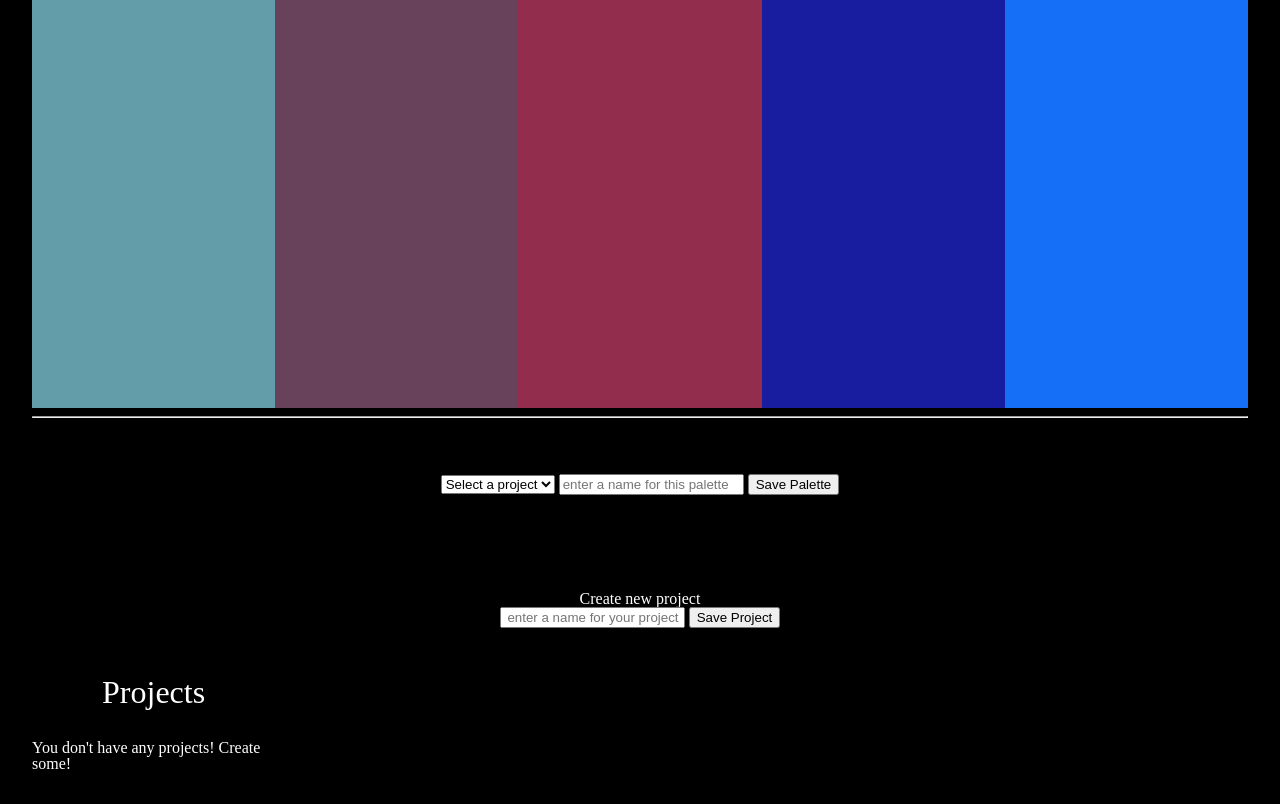
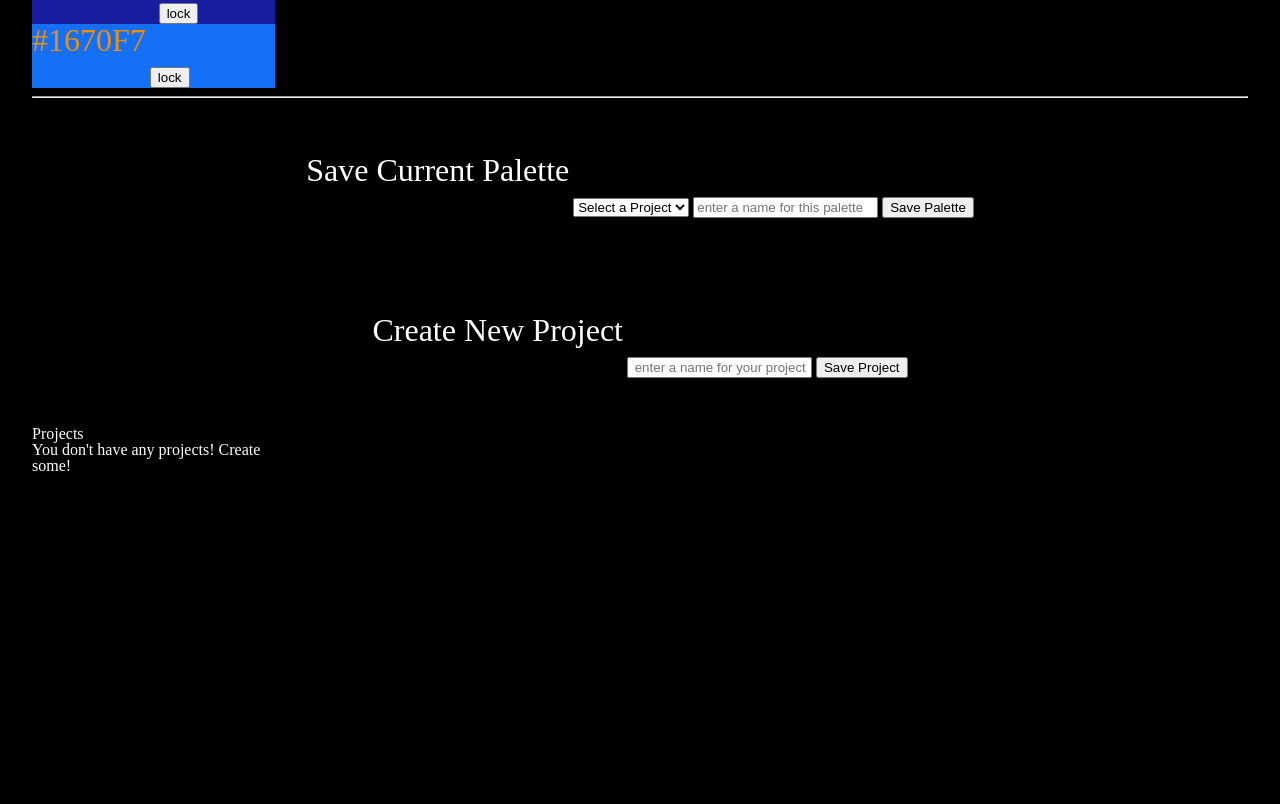
Before and after one commit to jeremiahjstanley/palette-picker, a website: page public/index.html in a window 1280 px wide. Shown: the part 376-1180 px from the top of the page. After the commit the page ends 882 px from the top, so only its background shows below. Drawn offline with nearby package versions, Linux system fonts and the light colour scheme; no server answers.

Commit message:
Change text hierarchy in html, add new headers

```diff
--- a/public/index.html
+++ b/public/index.html
@@ -16,7 +16,7 @@
 		<h1 class="main-header">Palette Picker</h1>
 	</header>
 
-	<main class="palette">
+	<main class="main-palette">
 		<section class='color-0-section'>
 			<h3 class="color-0-text"></h3>
 			<button class='lock-button'>lock</button>
@@ -42,8 +42,9 @@
 	<hr>
 
 	<form class="save-palette-form">
+		<h3>Save Current Palette</h3>
 		<select class='project-dropdown'>
-			<option value='' default>Select a project</option>
+			<option value='' default>Select a Project</option>
 		</select>
 		<input type="text" class="palette-input-field" placeholder="enter a name for this palette">
 		<button class="save-palette-button">Save Palette</button>
@@ -51,14 +52,14 @@
 	</form>
 
 	<form class="save-project-form">
-		<p>Create new project</p>
+		<h3>Create New Project</h3>
 		<input type=text class="project-input-field" placeholder=" enter a name for your project">
 		<button class="save-project-button">Save Project</button>
 		<p class='project-feedback-text'></p>
 	</form>
 
 	<section class="projects-container">
-		<h1>Projects</h1>
+		<h2>Projects</h2>
 		<p class='project-message'>You don't have any projects! Create some!</p>
 		<section class='projects'>
 		</section>
```
